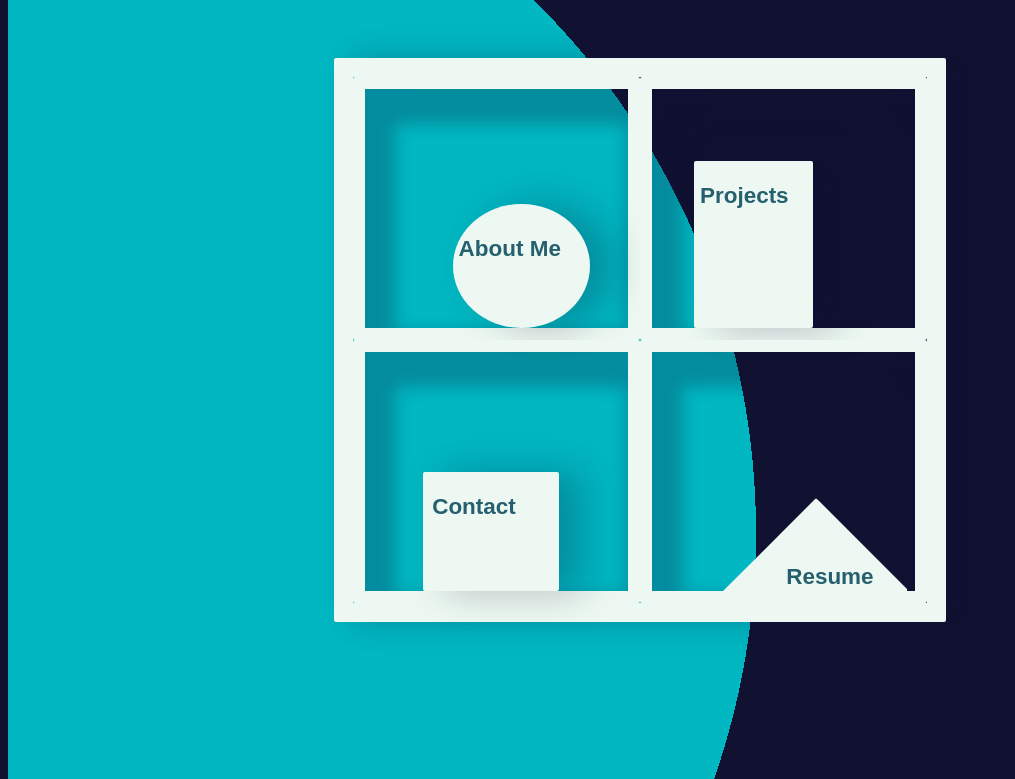
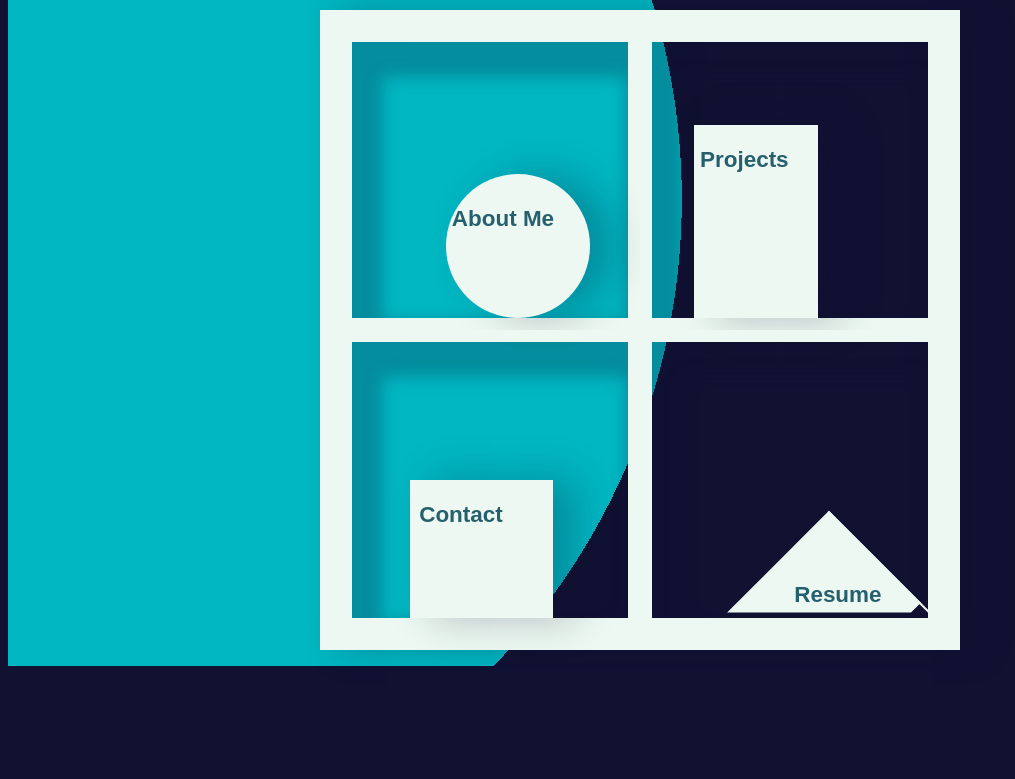
Before and after one commit to thinkful-ei17/scott-portfolio, a plain HTML site: page index.html in a window 1280 px wide. Shown: the part 276-1055 px from the top of the page, without its empty margins (0-1015 px from the left). After the commit the page ends 990 px from the top, so only its background shows below. Drawn offline with nearby package versions, Linux system fonts and the light colour scheme; a web font is replaced by a local one.

Commit message:
adjusted shelf and cubbies to fixed-width on larger screens

```diff
--- a/styles.css
+++ b/styles.css
@@ -1,7 +1,7 @@
 
 body * {
   box-sizing: border-box;
-  border-radius: 2px;
+  /* border-radius: 2px; */
 }
 
 page {
@@ -21,7 +21,7 @@ page {
   background-color: #00B7C2;
   color: #ECF8F1;
   width: 100%;
-  height: 100em;
+  /* height: 100em; */
   text-align: center;
   font-family: 'ABeeZee', sans-serif;
 }
@@ -71,19 +71,24 @@ a:hover, a:focus {
 .shelf {
   display: flex;
   flex-direction: column;
-  margin: 3em auto;
+  /* margin: 3em auto; */
+  margin: auto;
   width: 76%;
   height: auto;
-  max-width: 300px;
+  /* max-width: 300px; */
   border: solid 1.2em #ECF8F1;
+  border: solid 20px #ECF8F1;
   box-shadow: 1.2em 0em 2em rgba(38, 96, 110, .5);
   box-shadow: 1.2em 0em 2em rgba(17, 17, 50, .25);
 }
 
 .cubbie {
-  width: 100%;
-  height: 240px;
+  /* width: 100%; */
+  width: 300px;
+  /* height: 240px; */
+  height: 300px;
   border: solid .6em #ECF8F1;
+  border: solid 12px #ECF8F1;
   display: flex;
   flex-direction: column;
   justify-content: flex-end;
@@ -329,17 +334,20 @@ a[name='resume']:hover {
  }
 
   .shelf {
-    width: 72%;
-    max-width: 612px;
-    height: 36%;
+    width: 640px;
+    /* max-width: 612px; */
+    /* height: 36%; */
+    height: 640px;
     display: flex;
     flex-direction: row;
     flex-wrap: wrap;
   }
 
   .cubbie {
-    width: 50%;
-    height: 50%;
+    /* width: 50%; */
+    width: 300px;
+    /* height: 50%; */
+    height:300px;
     border: solid 12px #ECF8F1;
   }
 
```
